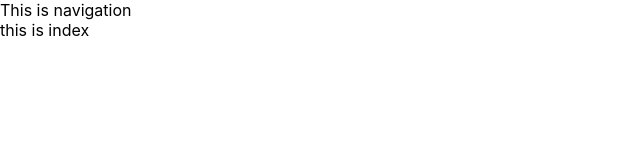
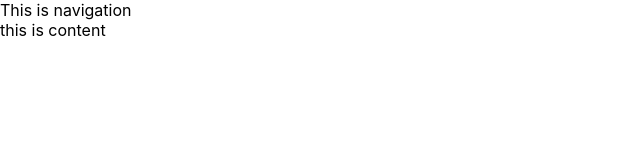
Before and after one commit to GoranAviani/react_web, a React (Create React App) app: page / in a window 1280 px wide. Shown: the top 160 px of the page, without its empty margins (0-640 px from the left). Built offline with nearby package versions, Linux system fonts and the light colour scheme.

Commit message:
index page

```diff
--- a/src/components/Index/Index.js
+++ b/src/components/Index/Index.js
@@ -2,12 +2,14 @@ import React from 'react'
 import './Index.css'
 
 import Navigation from "../Navigation/Navigation";
+import MainContent from "../MainContent/MainContent";
+
 const Index = () => {
 
     return(
         <div>
             <Navigation/>
-            this is index
+            <MainContent/>
         </div>
 
     )
--- /dev/null
+++ b/src/components/MainContent/MainContent.js
@@ -0,0 +1,13 @@
+import React from 'react'
+
+const MainContent = () =>{
+
+    return (
+        <div>
+
+            this is content
+        </div>
+    )
+}
+
+export default MainContent
```
Also changed, not shown: src/components/MainContent/MainContent.css (added).
